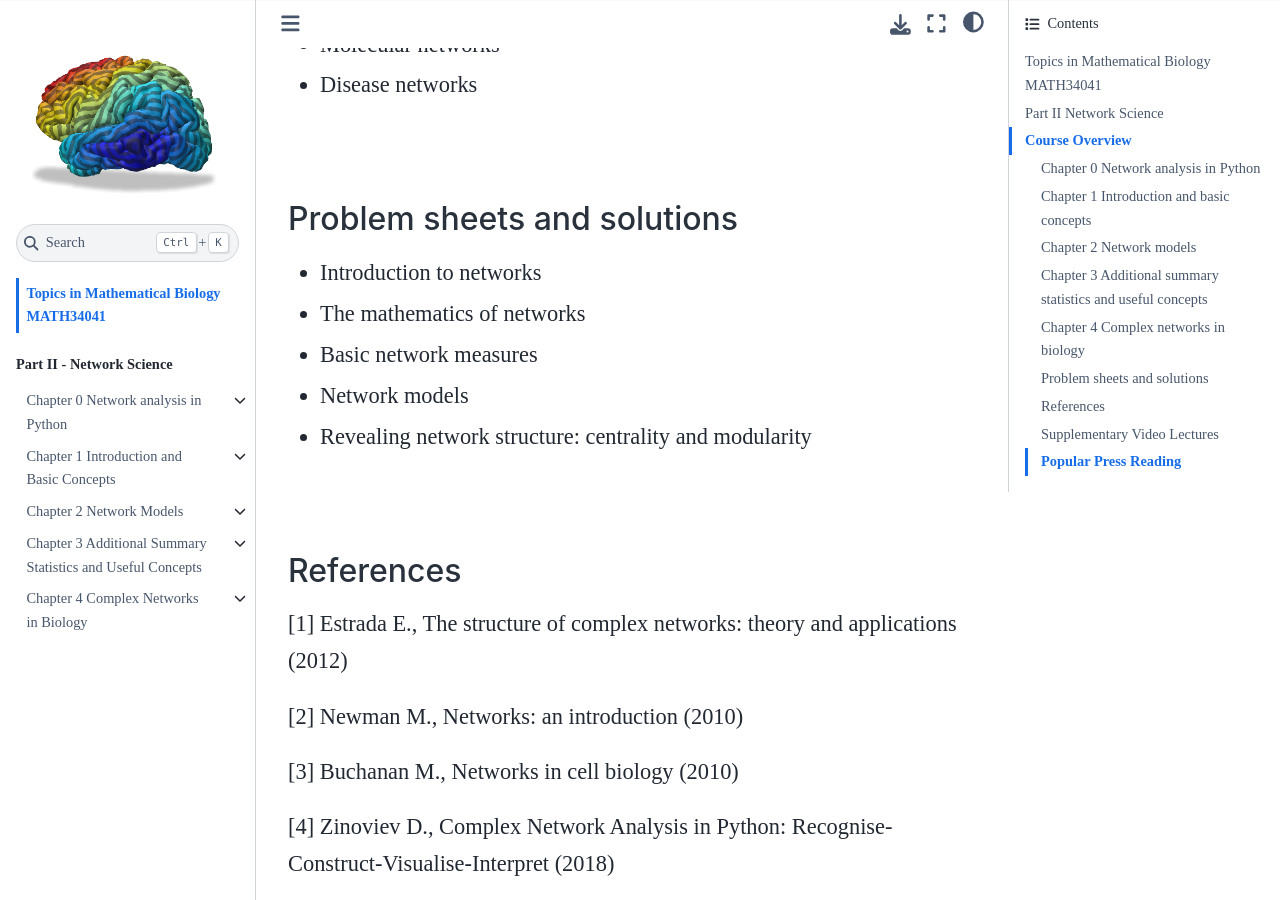
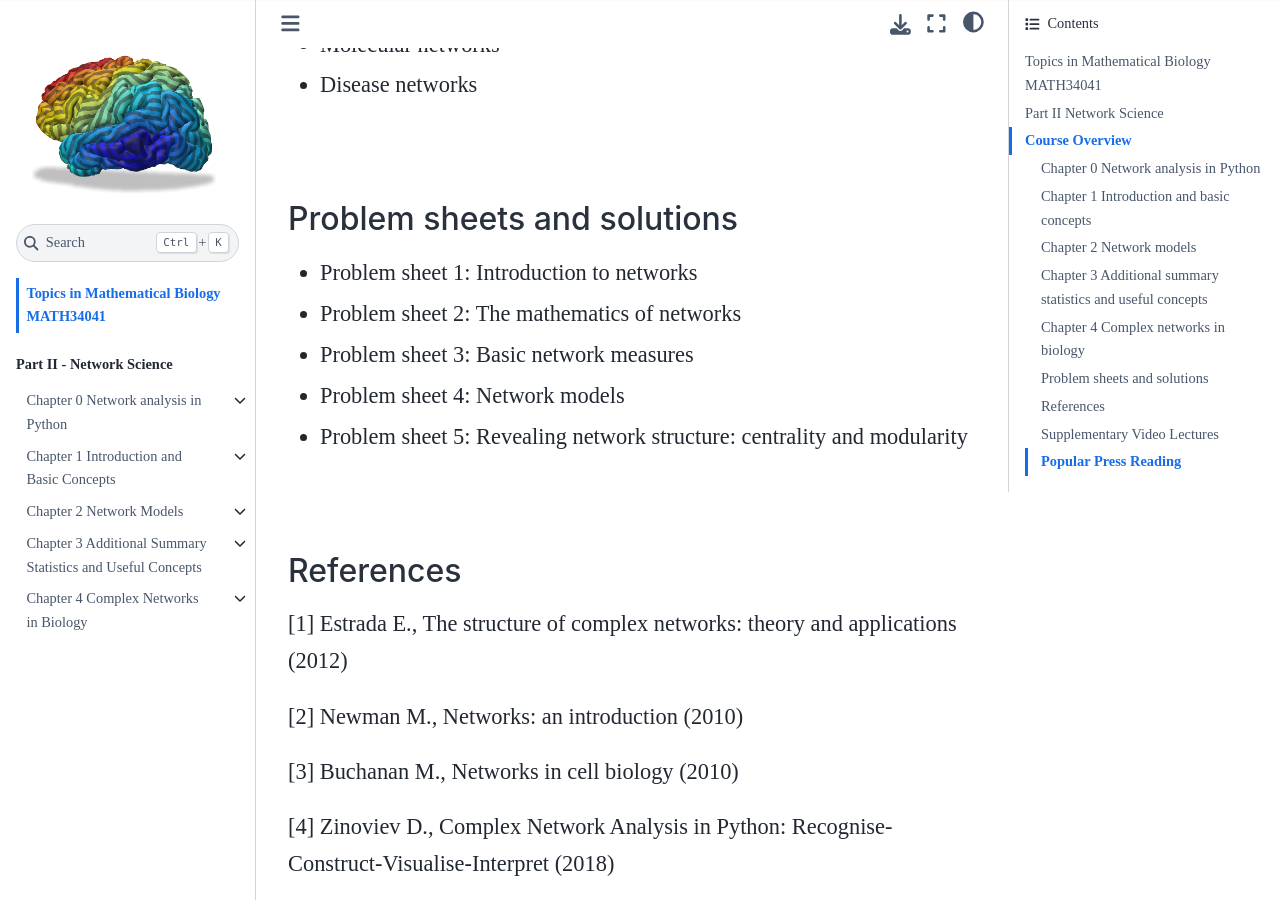
Before and after one commit to jjcrofts77/TMB-MATH34041, a Jupyter Book: the page built from intro.md, in a window 1280 px wide and 900 px high, scrolled down 1641 px. Built offline with Jupyter Book 1.0.4 settings and Sphinx 7.4.7 and the Sphinx Book theme 1.1.4, drawn with Linux system fonts in a browser that asks for light colours; pages that are not in the unit, such as notebooks, are missing from menus.

Commit message:
Update intro.md

```diff
--- a/intro.md
+++ b/intro.md
@@ -41,11 +41,11 @@ This Jupyterbook provides the course notes for the second half of Topics in Math
 <br>
 
 ## Problem sheets and solutions
-   - Introduction to networks
-   - The mathematics of networks
-   - Basic network measures
-   - Network models
-   - Revealing network structure: centrality and modularity
+   - Problem sheet 1: Introduction to networks
+   - Problem sheet 2: The mathematics of networks
+   - Problem sheet 3: Basic network measures
+   - Problem sheet 4: Network models
+   - Problem sheet 5: Revealing network structure: centrality and modularity
 
 <br>
 
```
